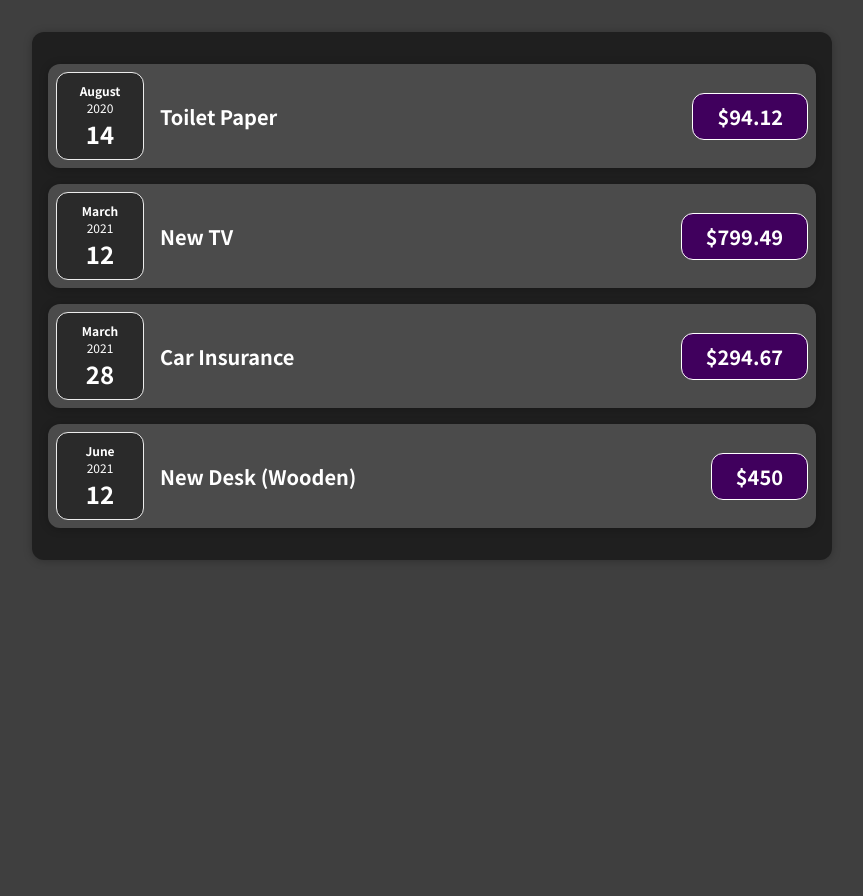
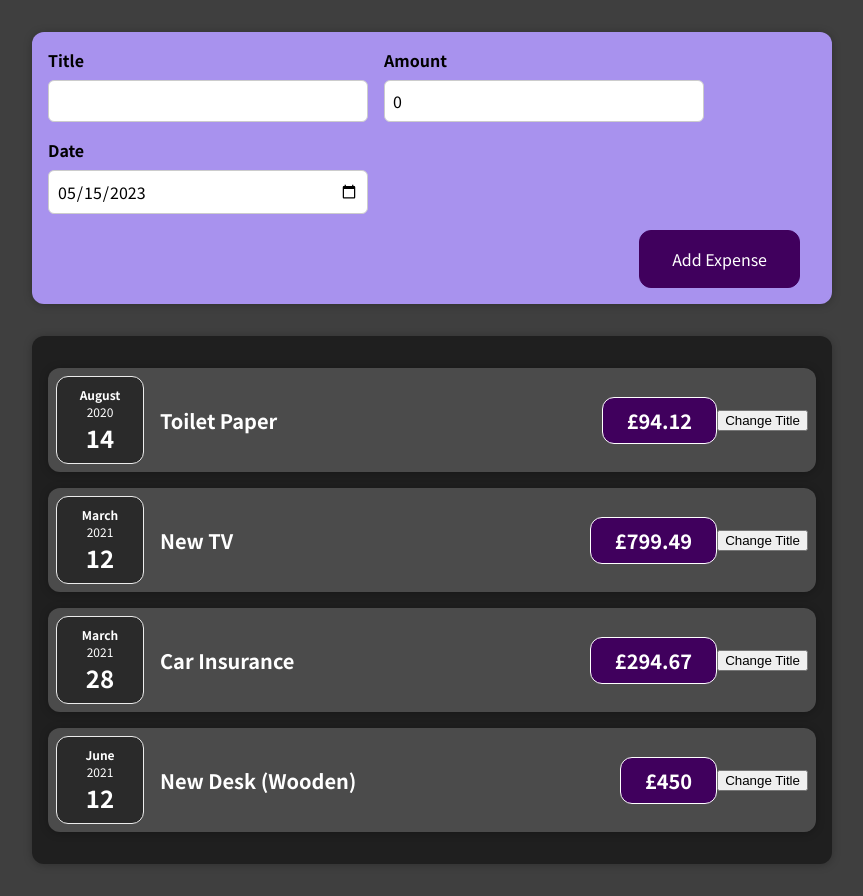
Before and after one commit to Szpytma/expense-tracker, a React (Create React App) app: page / in a window 1280 px wide. Shown: the whole page, without its empty margins (208-1071 px from the left). Before the commit the page ends 800 px from the top, so only its background shows below. Built offline with nearby package versions, Linux system fonts and the light colour scheme.

Commit message:
form implemented

```diff
--- a/src/App.js
+++ b/src/App.js
@@ -1,4 +1,5 @@
 import ExpensesList from "./components/Expenses/ExpensesList";
+import NewExpense from "./components/NewExpense/NewExpense";
 
 const App = () => {
   const expenses = [
@@ -25,6 +26,7 @@
 
   return (
     <div>
+      <NewExpense />
       <ExpensesList expenses={expenses} />
     </div>
   );
--- a/src/components/Expenses/ExpenseItem.jsx
+++ b/src/components/Expenses/ExpenseItem.jsx
@@ -1,15 +1,23 @@
+import React, { useState } from "react";
 import ExpenseDate from "./ExpenseDate";
+import Card from "../UI/Card";
 import "./ExpenseItem.css";
-import Card from "../UI/Card";
-const ExpenseItem = ({ title, date, amount }) => {
-  console.log(title);
+
+const ExpenseItem = (props) => {
+  const [title, setTitle] = useState(props.title);
+
+  const clickHandler = () => {
+    setTitle("Updated");
+  };
+
   return (
     <Card className="expense-item">
-      <ExpenseDate date={date} />
+      <ExpenseDate date={props.date} />
       <div className="expense-item__description">
         <h2>{title}</h2>
-        <div className="expense-item__price">${amount}</div>
+        <div className="expense-item__price">£{props.amount}</div>
       </div>
+      <button onClick={clickHandler}>Change Title</button>
     </Card>
   );
 };
--- /dev/null
+++ b/src/components/NewExpense/ExpenseForm.css
@@ -0,0 +1,26 @@
+.new-expense__controls {
+  display: flex;
+  flex-wrap: wrap;
+  gap: 1rem;
+  margin-bottom: 1rem;
+  text-align: left;
+}
+
+.new-expense__control label {
+  font-weight: bold;
+  margin-bottom: 0.5rem;
+  display: block;
+}
+
+.new-expense__control input {
+  font: inherit;
+  padding: 0.5rem;
+  border-radius: 6px;
+  border: 1px solid #ccc;
+  width: 20rem;
+  max-width: 100%;
+}
+
+.new-expense__actions {
+  text-align: right;
+}
--- /dev/null
+++ b/src/components/NewExpense/ExpenseForm.jsx
@@ -0,0 +1,71 @@
+import { useState } from "react";
+import "./ExpenseForm.css";
+const ExpenseForm = () => {
+  const [enteredTitle, setEnteredTitle] = useState("");
+  const [enteredAmount, setEnteredAmount] = useState(0);
+  const [enteredDate, setEnteredDate] = useState(
+    new Date().toISOString().split("T")[0]
+  );
+  const [userInput, setUserInput] = useState({});
+  console.log(userInput);
+  const titleChangeHandler = ({ target }) => {
+    setEnteredTitle(target.value);
+  };
+  const dateChangeHandler = ({ target }) => {
+    setEnteredDate(target.value);
+  };
+
+  const amountChangeHandler = ({ target }) => {
+    setEnteredAmount(target.value);
+  };
+
+  const submitHandler = (e) => {
+    e.preventDefault();
+    setUserInput({
+      title: enteredTitle,
+      amount: enteredAmount,
+      date: enteredDate,
+    });
+  };
+
+  return (
+    <form>
+      <div className="new-expense__controls">
+        <div className="new-expense__control">
+          <label>Title</label>
+          <input
+            type="text"
+            value={enteredTitle}
+            onChange={titleChangeHandler}
+          />
+        </div>
+        <div className="new-expense__control">
+          <label>Amount</label>
+          <input
+            type="number"
+            min="0.01"
+            step="0.01"
+            value={enteredAmount}
+            onChange={amountChangeHandler}
+          />
+        </div>
+        <div className="new-expense__control">
+          <label>Date</label>
+          <input
+            type="date"
+            min="2019-01-01"
+            max="2023-12-31"
+            value={enteredDate}
+            onChange={dateChangeHandler}
+          />
+        </div>
+      </div>
+      <div className="new-expense__actions">
+        <button type="submit" onClick={submitHandler}>
+          Add Expense
+        </button>
+      </div>
+    </form>
+  );
+};
+export default ExpenseForm;
--- /dev/null
+++ b/src/components/NewExpense/NewExpense.css
@@ -0,0 +1,38 @@
+.new-expense {
+  background-color: #a892ee;
+  padding: 1rem;
+  margin: 2rem auto;
+  width: 50rem;
+  max-width: 95%;
+  border-radius: 12px;
+  text-align: center;
+  box-shadow: 0 1px 8px rgba(0, 0, 0, 0.25);
+}
+
+.new-expense button {
+  font: inherit;
+  cursor: pointer;
+  padding: 1rem 2rem;
+  border: 1px solid #40005d;
+  background-color: #40005d;
+  color: white;
+  border-radius: 12px;
+  margin-right: 1rem;
+}
+
+.new-expense button:hover,
+.new-expense button:active {
+  background-color: #510674;
+  border-color: #510674;
+}
+
+.new-expense button.alternative {
+  color: #220131;
+  border-color: transparent;
+  background-color: transparent;
+}
+
+.new-expense button.alternative:hover,
+.new-expense button.alternative:active {
+  background-color: #ddb3f8;
+}
--- /dev/null
+++ b/src/components/NewExpense/NewExpense.jsx
@@ -0,0 +1,11 @@
+import ExpenseForm from "./ExpenseForm";
+import "./NewExpense.css";
+const NewExpense = () => {
+  return (
+    <div className="new-expense">
+      <ExpenseForm />
+    </div>
+  );
+};
+
+export default NewExpense;
```
